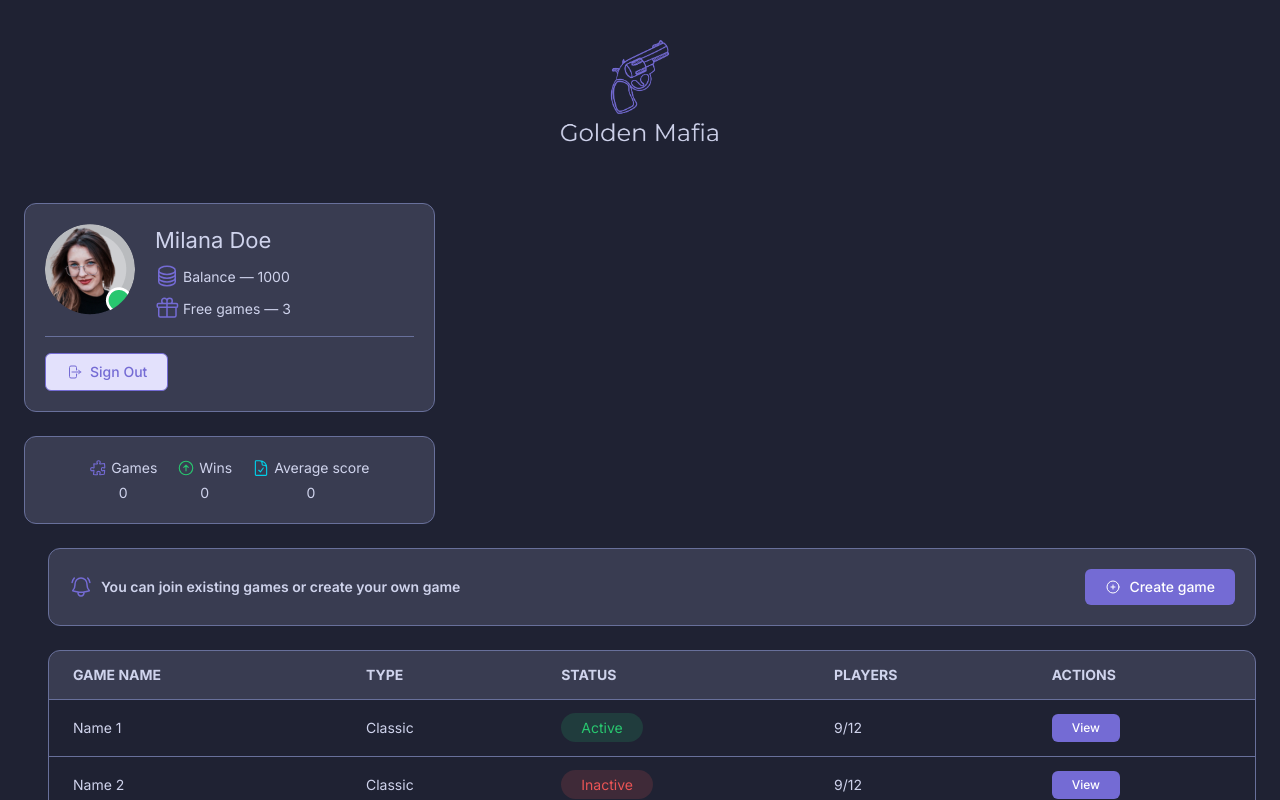
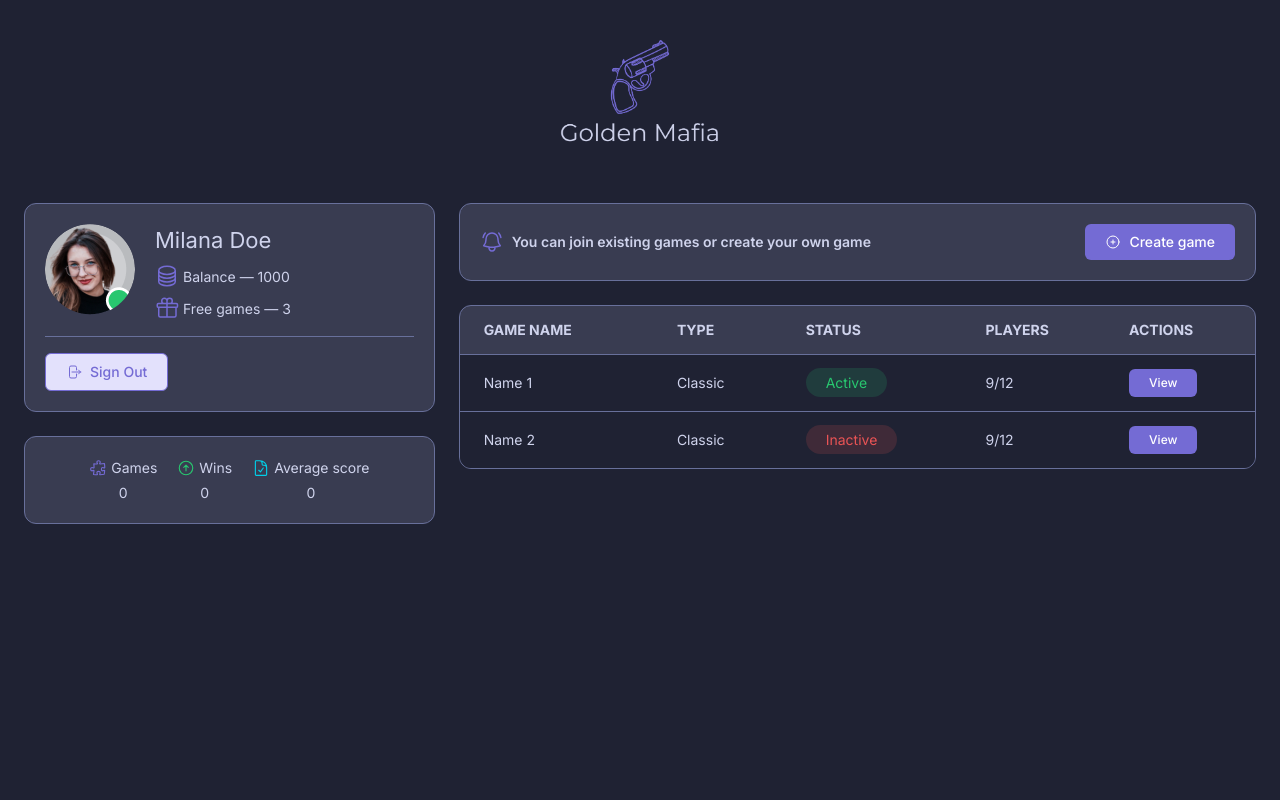
Before and after one commit to nazar-shcherbyna/mafia-game, a Next.js app: page /dashboard in a window 1280 px wide. Built offline with nearby package versions, Linux system fonts and the light colour scheme; a web font is replaced by a local one.

Commit message:
fix-layout

```diff
--- a/app/dashboard/layout.tsx
+++ b/app/dashboard/layout.tsx
@@ -4,15 +4,15 @@ import SideNav from '../ui/sidenav/sidenav';
 
 export default function Layout({ children }: { children: React.ReactNode }) {
   return (
-    <div className="flex h-screen flex-col">
+    <div className="h-screen">
       <div className="flex w-full justify-center px-6 pb-8 pt-10">
         <MainLogo />
       </div>
-      <div className="p-6 lg:flex-row lg:overflow-hidden">
-        <div className="w-full flex-none pb-6 lg:w-1/3">
+      <div className="flex-none p-6 lg:flex">
+        <div className="w-full pb-6 lg:w-1/3">
           <SideNav />
         </div>
-        <div className="flex-grow pl-0 lg:overflow-y-auto lg:pl-6">
+        <div className="flex-grow pl-0 lg:w-2/3 lg:overflow-y-auto lg:pl-6">
           {children}
         </div>
       </div>
```
